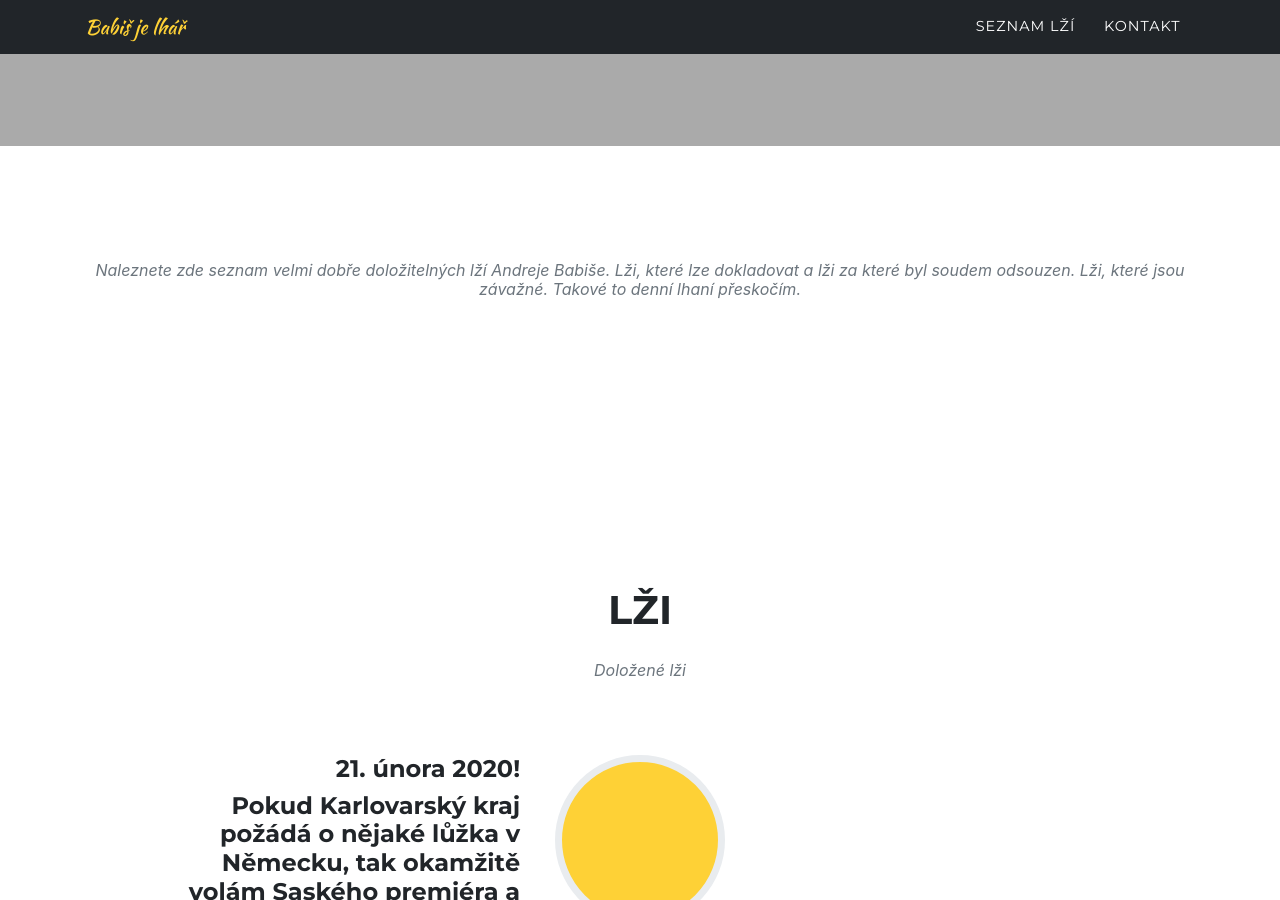
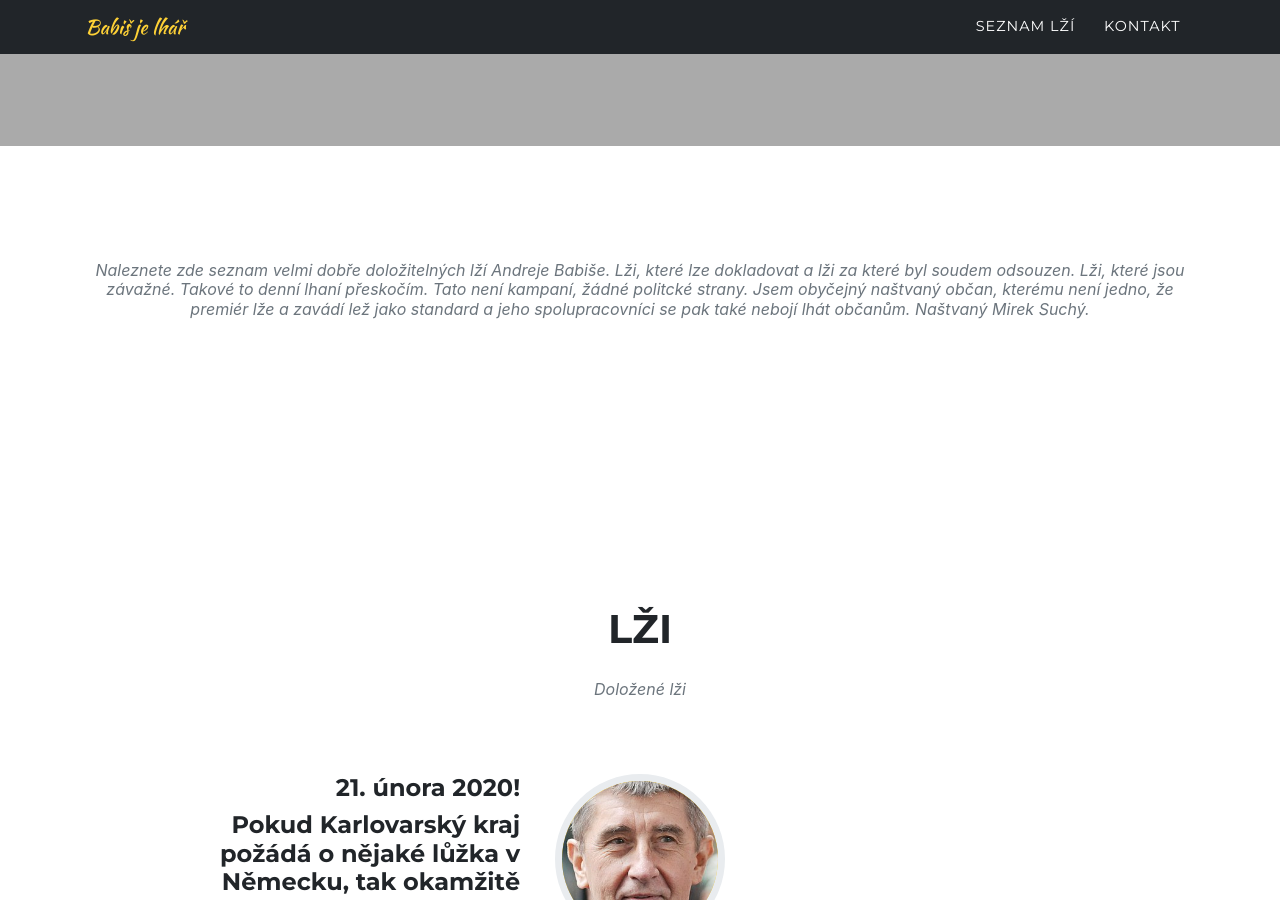
Before and after one commit to xsuchy/babisjelhar, a Jekyll site: the page built from index.md, in a window 1280 px wide and 900 px high, scrolled down 629 px. Built offline with Jekyll 4.4.1, drawn with Linux system fonts in a browser that asks for light colours; some web fonts are replaced.

Commit message:
pridat ikonu a dousku

```diff
--- a/_data/sitetext.yml
+++ b/_data/sitetext.yml
@@ -6,7 +6,7 @@ header:
 
 services:
     title: " "
-    text: "Naleznete zde seznam velmi dobře doložitelných lží Andreje Babiše. Lži, které lze dokladovat a lži za které byl soudem odsouzen. Lži, které jsou závažné. Takové to denní lhaní přeskočím."
+    text: "Naleznete zde seznam velmi dobře doložitelných lží Andreje Babiše. Lži, které lze dokladovat a lži za které byl soudem odsouzen. Lži, které jsou závažné. Takové to denní lhaní přeskočím. Tato není kampaní, žádné politcké strany. Jsem obyčejný naštvaný občan, kterému není jedno, že premiér lže a zavádí lež jako standard a jeho spolupracovníci se pak také nebojí lhát občanům. Naštvaný Mirek Suchý."
 
 #    section: services
 #    list:
@@ -36,6 +36,7 @@ timeline:
       - title: "Pokud Karlovarský kraj požádá o nějaké lůžka v Německu, tak okamžitě volám Saského premiéra a volám naší konzul komu to zařizovať. Ale když mě nikdo nepožádá, tak to nemůžu dělat."
         year: "21. února 2020!"
         desc: "Hejtman Karlovarského kraje Petr Kulhánek o to vládu a ministra zdravotnictví opakovaně žádal od začátku ledna. <br>[Zdroj](https://www.ceskatelevize.cz/porady/10117034229-168-hodin/221452801100221/)"
+        image: assets/img/timeline/1.jpg
       - title: "My zme přerušili schvalování státního rozpočtu snaď poprvé v historii naší země a nic nepomohlo, tak nakonec zme s tím museli súhlasiť, protože zkrátka opozice nás nechala na holičkách."
         year: "20. prosince 2020"
         desc: "Není-li rozpočet přijat do 31. 12., je do jeho schválení rozpočtové provizorium. Od 1993 se to stalo 2x, Zemanově vládě. Její první rozpočet byl schválen 15. ledna 1999. Další rok byl schválen 26. ledna 2000, předcházelo tomu podepsání opoziční smlouvy ČSSD-ODS. <br>[Zdroj](https://twitter.com/michalblaha/status/1340923961291415552)"
```
